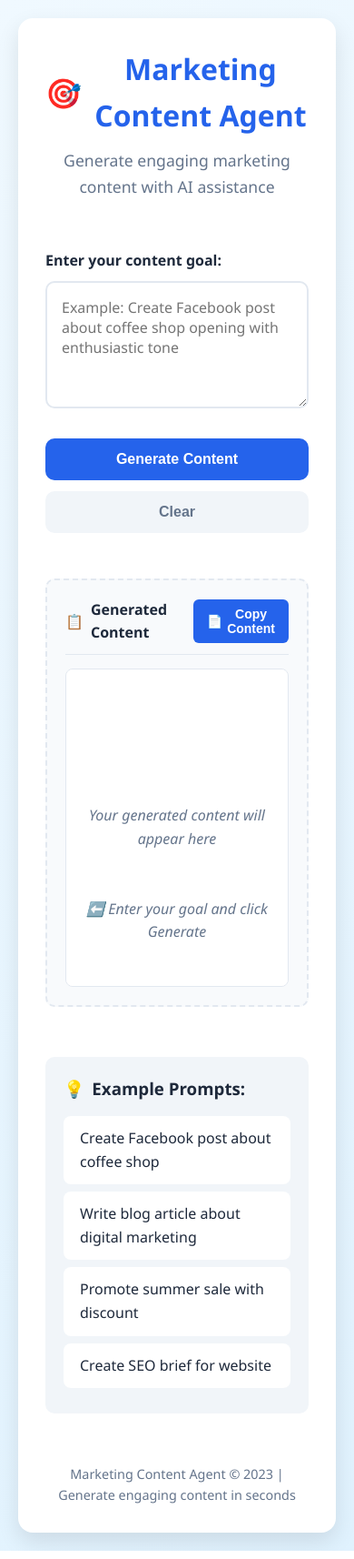
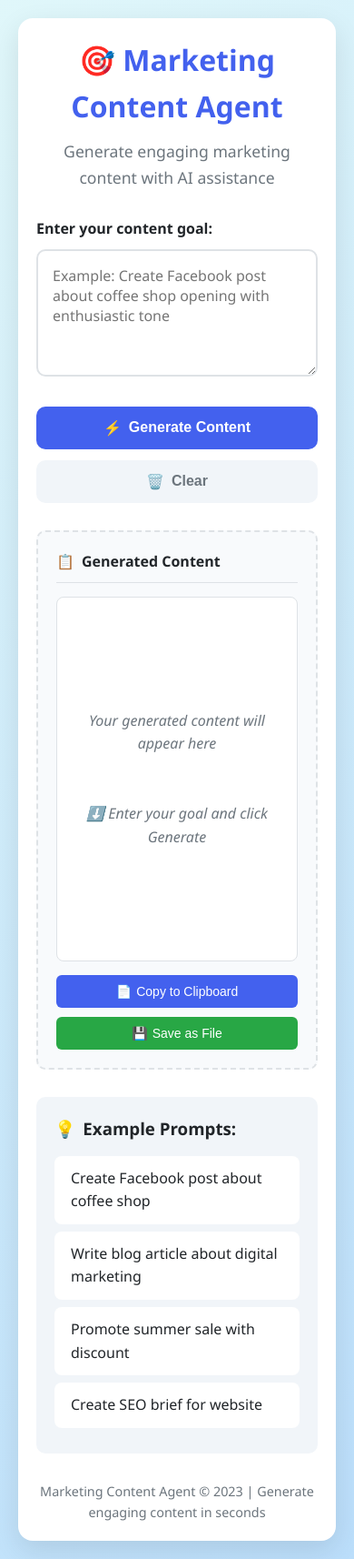
Before and after one commit to ronaldroi2008-droid/marketing_agent_frontend, a plain HTML site: page index.html in a window 390 px wide. Shown: the whole page at 91% size. Drawn offline with Linux system fonts and the light colour scheme.

Commit message:
Update index.html

```diff
--- a/index.html
+++ b/index.html
@@ -1,20 +1,20 @@
 <!DOCTYPE html>
 <html lang="en">
 <head>
-  <meta charset="UTF-8" />
-  <meta name="viewport" content="width=device-width, initial-scale=1.0"/>
+  <meta charset="UTF-8">
+  <meta name="viewport" content="width=device-width, initial-scale=1.0">
   <title>Marketing Content Agent</title>
   <style>
     :root {
-      --primary: #2563eb;
-      --primary-dark: #1d4ed8;
-      --secondary: #64748b;
-      --light: #f8fafc;
-      --dark: #1e293b;
-      --success: #10b981;
-      --error: #ef4444;
-      --warning: #f59e0b;
-      --border: #e2e8f0;
+      --primary: #4361ee;
+      --primary-dark: #3a56d4;
+      --secondary: #6c757d;
+      --light: #f8f9fa;
+      --dark: #212529;
+      --success: #28a745;
+      --error: #dc3545;
+      --warning: #ffc107;
+      --border: #dee2e6;
     }
 
     * {
@@ -27,7 +27,7 @@
       font-family: 'Segoe UI', Tahoma, Geneva, Verdana, sans-serif;
       line-height: 1.6;
       color: var(--dark);
-      background: linear-gradient(135deg, #f0f9ff 0%, #e0f2fe 100%);
+      background: linear-gradient(135deg, #e0f7fa 0%, #bbdefb 100%);
       min-height: 100vh;
       padding: 20px;
     }
@@ -38,40 +38,24 @@
       background: #fff;
       padding: 30px;
       border-radius: 16px;
-      box-shadow: 0 10px 25px rgba(0, 0, 0, 0.1);
-      display: grid;
-      grid-template-columns: 1fr 1fr;
-      gap: 25px;
+      box-shadow: 0 10px 30px rgba(0, 0, 0, 0.1);
     }
 
     header {
       text-align: center;
       margin-bottom: 30px;
-      grid-column: 1 / -1;
     }
 
     h1 {
       color: var(--primary);
       font-size: 2.5rem;
       margin-bottom: 10px;
-      display: flex;
-      align-items: center;
-      justify-content: center;
-      gap: 12px;
     }
 
     .subtitle {
       color: var(--secondary);
       font-size: 1.1rem;
-    }
-
-    .input-section {
-      grid-column: 1;
-    }
-
-    .output-section {
-      grid-column: 2;
-      position: relative;
+      margin-bottom: 20px;
     }
 
     .input-group {
@@ -100,7 +84,7 @@
     textarea:focus {
       border-color: var(--primary);
       outline: none;
-      box-shadow: 0 0 0 3px rgba(37, 99, 235, 0.2);
+      box-shadow: 0 0 0 3px rgba(67, 97, 238, 0.2);
     }
 
     .button-group {
@@ -118,6 +102,10 @@
       font-weight: 600;
       cursor: pointer;
       transition: all 0.3s ease;
+      display: flex;
+      align-items: center;
+      justify-content: center;
+      gap: 8px;
     }
 
     #generateBtn {
@@ -152,7 +140,7 @@
       width: 40px;
       height: 40px;
       margin: 0 auto 15px;
-      border: 4px solid rgba(37, 99, 235, 0.1);
+      border: 4px solid rgba(67, 97, 238, 0.1);
       border-left-color: var(--primary);
       border-radius: 50%;
       animation: spin 1s linear infinite;
@@ -163,13 +151,11 @@
     }
 
     .result-container {
-      height: 100%;
+      margin-top: 30px;
       border: 2px dashed var(--border);
       border-radius: 10px;
       padding: 20px;
       background: #f8fafc;
-      display: flex;
-      flex-direction: column;
     }
 
     .result-header {
@@ -194,10 +180,8 @@
       border-radius: 8px;
       background: white;
       white-space: pre-wrap;
-      flex-grow: 1;
+      min-height: 150px;
       border: 1px solid var(--border);
-      overflow-y: auto;
-      max-height: 350px;
     }
 
     .result-placeholder {
@@ -210,12 +194,45 @@
       text-align: center;
     }
 
+    .action-buttons {
+      display: flex;
+      gap: 10px;
+      margin-top: 15px;
+    }
+
+    .action-btn {
+      padding: 10px 15px;
+      border-radius: 6px;
+      font-size: 14px;
+      font-weight: 500;
+      display: flex;
+      align-items: center;
+      gap: 5px;
+    }
+
+    .copy-btn {
+      background: var(--primary);
+      color: white;
+    }
+
+    .copy-btn:hover {
+      background: var(--primary-dark);
+    }
+
+    .save-btn {
+      background: var(--success);
+      color: white;
+    }
+
+    .save-btn:hover {
+      background: #218838;
+    }
+
     .examples {
       margin-top: 30px;
       padding: 20px;
       background: #f1f5f9;
       border-radius: 10px;
-      grid-column: 1 / -1;
     }
 
     .examples h3 {
@@ -255,6 +272,9 @@
       transform: translateX(100%);
       transition: all 0.5s ease;
       z-index: 1000;
+      display: flex;
+      align-items: center;
+      gap: 10px;
     }
 
     .notification.show {
@@ -270,39 +290,16 @@
       background: var(--error);
     }
 
-    .copy-btn {
-      background: var(--primary);
-      color: white;
-      border: none;
-      padding: 8px 15px;
-      border-radius: 6px;
-      cursor: pointer;
-      font-size: 14px;
-      display: flex;
-      align-items: center;
-      gap: 5px;
-      transition: background 0.3s ease;
-    }
-
-    .copy-btn:hover {
-      background: var(--primary-dark);
-    }
-
     footer {
       text-align: center;
       margin-top: 30px;
       color: var(--secondary);
       font-size: 0.9rem;
-      grid-column: 1 / -1;
     }
 
-    @media (max-width: 768px) {
+    @media (max-width: 600px) {
       .container {
-        grid-template-columns: 1fr;
-      }
-
-      .input-section, .output-section {
-        grid-column: 1;
+        padding: 20px;
       }
 
       h1 {
@@ -312,51 +309,61 @@
       .button-group {
         flex-direction: column;
       }
+
+      .action-buttons {
+        flex-direction: column;
+      }
     }
   </style>
 </head>
 <body>
   <div class="container">
     <header>
-      <h1><span>🎯</span> Marketing Content Agent</h1>
+      <h1>🎯 Marketing Content Agent</h1>
       <p class="subtitle">Generate engaging marketing content with AI assistance</p>
     </header>
 
-    <div class="input-section">
     <div class="input-group">
       <label for="goal">Enter your content goal:</label>
       <textarea id="goal" placeholder="Example: Create Facebook post about coffee shop opening with enthusiastic tone"></textarea>
     </div>
 
     <div class="button-group">
-        <button id="generateBtn">Generate Content</button>
-        <button id="clearBtn">Clear</button>
+      <button id="generateBtn">
+        <span>⚡</span> Generate Content
+      </button>
+      <button id="clearBtn">
+        <span>🗑️</span> Clear
+      </button>
     </div>
 
     <div id="loading" class="loading">
       <div class="spinner"></div>
       <p>Generating your marketing content... This may take a moment</p>
     </div>
-    </div>
 
-    <div class="output-section">
     <div class="result-container">
       <div class="result-header">
         <div class="result-title">
           <span>📋</span> Generated Content
         </div>
-          <button class="copy-btn" id="copyBtn">
-            <span>📄</span> Copy Content
-          </button>
       </div>
       <div id="result">
         <div class="result-placeholder">
           <div>
             <p>Your generated content will appear here</p>
-              <p>⬅️ Enter your goal and click Generate</p>
+            <p>⬇️ Enter your goal and click Generate</p>
           </div>
         </div>
       </div>
+
+      <div class="action-buttons">
+        <button class="action-btn copy-btn" id="copyBtn">
+          <span>📄</span> Copy to Clipboard
+        </button>
+        <button class="action-btn save-btn" id="saveBtn">
+          <span>💾</span> Save as File
+        </button>
       </div>
     </div>
 
@@ -376,8 +383,6 @@
   <div id="notification" class="notification"></div>
 
   <script>
-    const API_URL = "https://marketing-agent-backend-4nqq.onrender.com/agent";
-
     // DOM elements
     const goalInput = document.getElementById('goal');
     const generateBtn = document.getElementById('generateBtn');
@@ -386,6 +391,7 @@
     const resultEl = document.getElementById('result');
     const notificationEl = document.getElementById('notification');
     const copyBtn = document.getElementById('copyBtn');
+    const saveBtn = document.getElementById('saveBtn');
 
     function setGoal(text) {
       goalInput.value = text;
@@ -442,34 +448,16 @@
       loadingEl.style.display = 'block';
 
       try {
-        // Try to call the actual API first
-        const response = await fetch(API_URL, {
-          method: 'POST',
-          headers: { 'Content-Type': 'application/json' },
-          body: JSON.stringify({ goal })
-        });
+        // In a real implementation, you would call your API here
+        // For demonstration, we'll use a simulated response
+        await new Promise(resolve => setTimeout(resolve, 1500)); // Simulate API delay
 
-        let data;
-        try {
-          data = await response.json();
-        } catch (e) {
-          data = {};
-        }
-
-        if (response.ok) {
-          resultEl.innerHTML = `<div class="success-content">${data.result || 'Content generated successfully!'}</div>`;
+        resultEl.innerHTML = simulateAPIResponse(goal);
         showNotification('Content generated successfully!', 'success');
-        } else {
-          // If the API fails, use simulated response
-          console.warn('API not available, using simulated response');
-          resultEl.innerHTML = simulateAPIResponse(goal);
-          showNotification('Demo mode: Simulated content generated', 'success');
-        }
       } catch (err) {
-        // If there's a network error, use simulated response
-        console.error('API call failed:', err);
-        resultEl.innerHTML = simulateAPIResponse(goal);
-        showNotification('Demo mode: Simulated content generated', 'success');
+        console.error('Content generation failed:', err);
+        resultEl.innerHTML = "Sorry, we couldn't generate content at this time. Please try again.";
+        showNotification('Content generation failed', 'error');
       } finally {
         loadingEl.style.display = 'none';
       }
@@ -477,7 +465,7 @@
 
     function clearContent() {
       goalInput.value = '';
-      resultEl.innerHTML = '<div class="result-placeholder"><div><p>Your generated content will appear here</p><p>⬅️ Enter your goal and click Generate</p></div></div>';
+      resultEl.innerHTML = '<div class="result-placeholder"><div><p>Your generated content will appear here</p><p>⬇️ Enter your goal and click Generate</p></div></div>';
       goalInput.focus();
     }
 
@@ -497,10 +485,44 @@
         });
     }
 
+    function saveToFile() {
+      if (resultEl.textContent.includes('Your generated content will appear here')) {
+        showNotification('No content to save', 'error');
+        return;
+      }
+
+      // Create a blob with the content
+      const blob = new Blob([resultEl.textContent], { type: 'text/plain' });
+
+      // Create a download link
+      const url = URL.createObjectURL(blob);
+      const a = document.createElement('a');
+      a.href = url;
+
+      // Generate filename based on content
+      let filename = 'marketing-content.txt';
+      const firstLine = resultEl.textContent.split('\n')[0];
+      if (firstLine) {
+        filename = firstLine.substring(0, 30).replace(/[^a-zA-Z0-9]/g, '-') + '.txt';
+      }
+
+      a.download = filename;
+      document.body.appendChild(a);
+      a.click();
+
+      // Clean up
+      setTimeout(() => {
+        document.body.removeChild(a);
+        URL.revokeObjectURL(url);
+        showNotification('Content saved as file!', 'success');
+      }, 100);
+    }
+
     // Event listeners
     generateBtn.addEventListener('click', generateContent);
     clearBtn.addEventListener('click', clearContent);
     copyBtn.addEventListener('click', copyToClipboard);
+    saveBtn.addEventListener('click', saveToFile);
 
     // Ctrl+Enter shortcut
     goalInput.addEventListener('keydown', function (e) {
```
Lines whose indentation alone changed are shown as unchanged.
